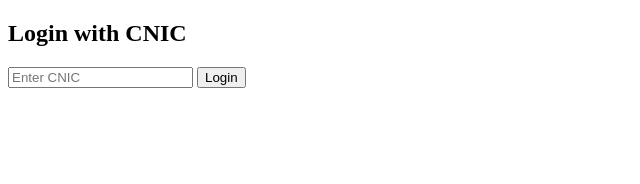
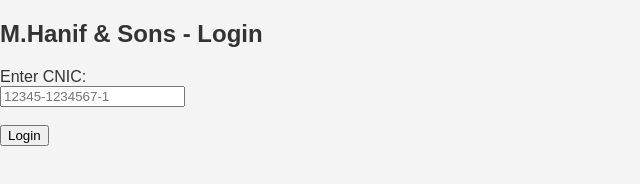
Before and after one commit to Asad4556/MHSBaBlo, a plain HTML site: page login.html in a window 1280 px wide. Shown: the whole page, without its empty margins (0-640 px from the left). Drawn offline with Linux system fonts and the light colour scheme.

Commit message:
Update login.html

```diff
--- a/login.html
+++ b/login.html
@@ -1,11 +1,33 @@
 <!DOCTYPE html>
-<html>
-<head><title>Login</title></head>
+<html lang="en">
+<head>
+<meta charset="UTF-8" />
+<meta name="viewport" content="width=device-width, initial-scale=1" />
+<title>MHS Login</title>
+<link rel="stylesheet" href="style.css" />
+<script>
+  function validateLogin(event) {
+    event.preventDefault();
+    const cnic = document.getElementById('cnic').value.trim();
+    // Basic CNIC format: 5 digits - 7 digits - 1 digit
+    const cnicRegex = /^[0-9]{5}-[0-9]{7}-[0-9]$/;
+    if (!cnicRegex.test(cnic)) {
+      alert('Please enter a valid CNIC (e.g. 12345-1234567-1)');
+      return false;
+    }
+    // On valid CNIC, redirect to dashboard
+    window.location.href = 'dashboard.html';
+  }
+</script>
+</head>
 <body>
-  <h2>Login with CNIC</h2>
-  <form>
-    <input type="text" placeholder="Enter CNIC">
-    <button>Login</button>
-  </form>
+  <div class="login-container">
+    <h2>M.Hanif & Sons - Login</h2>
+    <form onsubmit="validateLogin(event)">
+      <label for="cnic">Enter CNIC:</label><br />
+      <input type="text" id="cnic" name="cnic" placeholder="12345-1234567-1" required /><br /><br />
+      <button type="submit">Login</button>
+    </form>
+  </div>
 </body>
 </html>
```
